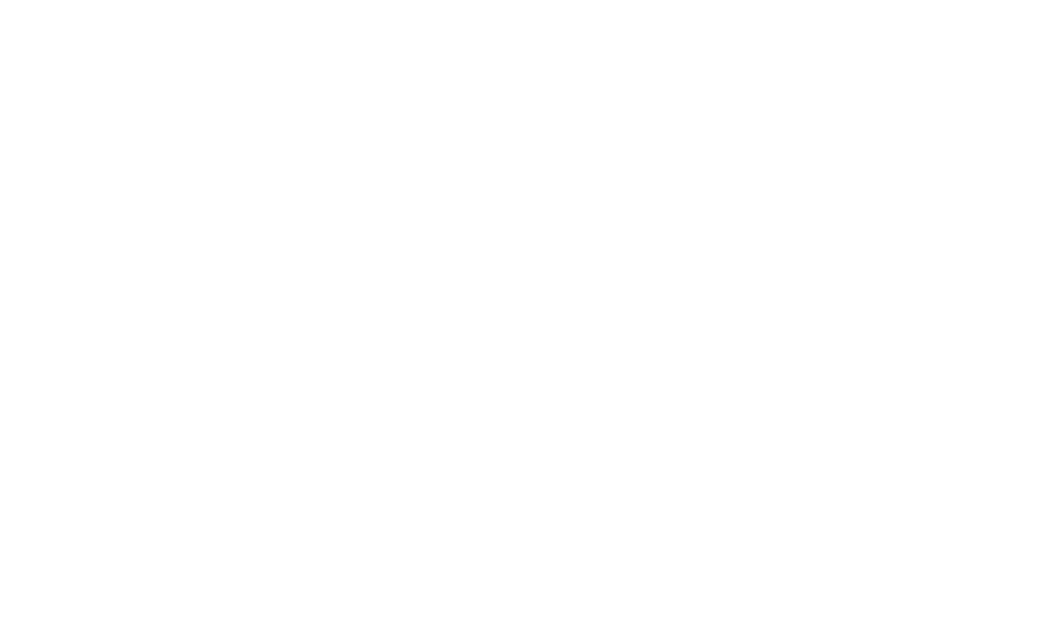
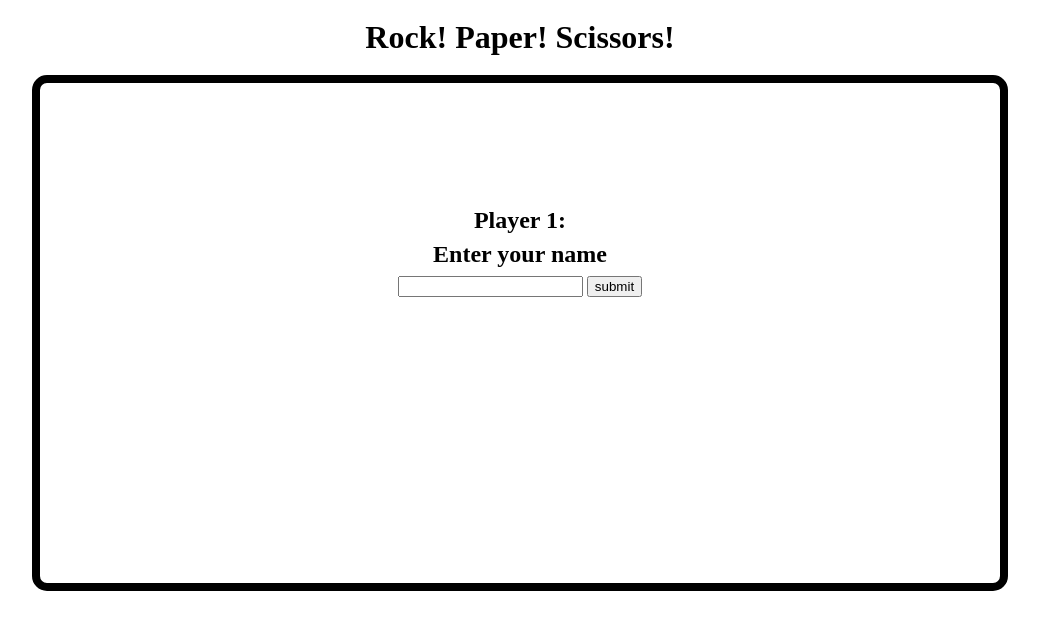
Before and after one commit to smiley-coyote/RPS-Multiplayer, a plain HTML site: page index.html in a window 1280 px wide. Shown: the whole page, without its empty margins (120-1159 px from the left). Drawn offline with nearby package versions, Linux system fonts and the light colour scheme.

Commit message:
added within comments the code for multiplayer

```diff
--- a/assets/css/style.css
+++ b/assets/css/style.css
@@ -0,0 +1,77 @@
+h1 {
+    display: block;
+    font-size: 2em;
+    margin-top: 0.67em;
+    margin-bottom: 0.67em;
+    margin-left: 0;
+    margin-right: 0;
+    font-weight: bold;
+}
+h2 {
+    display: block;
+    font-size: 1.5em;
+    margin-top: 0.83em;
+    margin-bottom: 0.83em;
+    margin-left: 0;
+    margin-right: 0;
+    font-weight: bold;
+}
+h3 {
+    display: block;
+    font-size: 1.17em;
+    margin-top: 1em;
+    margin-bottom: 1em;
+    margin-left: 0;
+    margin-right: 0;
+    font-weight: bold;
+}
+.wrapper {
+    position: relative;
+    width: 100%;
+    top: 0;
+}
+header {
+    width: 960px;
+    margin: 0 auto;
+    text-align: center;
+}
+.main-body {
+    width: 960px;
+    height: 500px;
+    margin: 0 auto;
+    border: 8px solid black;
+    border-radius: 15px;
+}
+#player-1 {
+    position: relative;
+    float: left;
+    text-align: center;
+    width: 240px;
+    height: 100%;
+    margin: 0;
+}
+#player-2 {
+    position: relative;
+    float: right;
+    text-align: center;
+    width: 240px;
+    height: 100%;
+
+}
+#game-start {
+    width: 480px;
+    height: 100%;
+    margin: 0 auto;
+}
+#game-select {
+    position: relative;
+    width: 480px;
+    top: 25%;
+    height: 50%;
+    text-align: center;
+}
+#game-select h2 {
+    position: relative;
+    margin-top: 0;
+    margin-bottom: 10px;
+}
--- a/assets/javascript/app.js
+++ b/assets/javascript/app.js
@@ -8,3 +8,119 @@
     messagingSenderId: "754178871562"
   };
   firebase.initializeApp(config);
+
+  var rps = ["rock", "paper", "scissors"];
+  var player1 = "";
+  var player2 = "";
+  var player1Select = false;
+  var database = firebase.database();
+
+  $(document).on("click", "#player-submit", function() {
+      event.preventDefault();
+      if (!player1Select) {
+        player1 = $("#player-input").val().trim();
+        $("#player-input").val("");
+        player1Select = true;
+        database.ref().push({
+            player1: player1
+        })
+        $("#player-1").html("<h2>Player 1: " + player1 + "</h2>");
+        $("#player").html(" <h2>Player 2:</h2> <h2>Enter your name</h2>")
+      } else {
+          player2 = $("#player-input").val().trim();
+          console.log(player2);
+          $("#player-input").val("");
+          database.ref().push({
+            player2: player2
+        })
+        $("#player-2").html("<h2>Player 2: " + player2 + "</h2>");
+        $("#game-select").html("");
+      }
+  })
+
+  /* firebase multiplayer code
+
+  function go() {
+  var userId = prompt('Username?', 'Guest');
+  // Consider adding '/<unique id>' if you have multiple games.
+  var gameRef = new Firebase(GAME_LOCATION);
+  assignPlayerNumberAndPlayGame(userId, gameRef);
+};
+
+// The maximum number of players.  If there are already
+// NUM_PLAYERS assigned, users won't be able to join the game.
+var NUM_PLAYERS = 4;
+
+// The root of your game data.
+var GAME_LOCATION = 'https://SampleGame.firebaseIO-demo.com/';
+
+// A location under GAME_LOCATION that will store the list of
+// players who have joined the game (up to MAX_PLAYERS).
+var PLAYERS_LOCATION = 'player_list';
+
+// A location under GAME_LOCATION that you will use to store data
+// for each player (their game state, etc.)
+var PLAYER_DATA_LOCATION = 'player_data';
+
+
+// Called after player assignment completes.
+function playGame(myPlayerNumber, userId, justJoinedGame, gameRef) {
+  var playerDataRef = gameRef.child(PLAYER_DATA_LOCATION).child(myPlayerNumber);
+  alert('You are player number ' + myPlayerNumber +
+      '.  Your data will be located at ' + playerDataRef.toString());
+
+  if (justJoinedGame) {
+    alert('Doing first-time initialization of data.');
+    playerDataRef.set({userId: userId, state: 'game state'});
+  }
+}
+
+// Use transaction() to assign a player number, then call playGame().
+function assignPlayerNumberAndPlayGame(userId, gameRef) {
+  var playerListRef = gameRef.child(PLAYERS_LOCATION);
+  var myPlayerNumber, alreadyInGame = false;
+
+  playerListRef.transaction(function(playerList) {
+    // Attempt to (re)join the given game. Notes:
+    //
+    // 1. Upon very first call, playerList will likely appear null (even if the
+    // list isn't empty), since Firebase runs the update function optimistically
+    // before it receives any data.
+    // 2. The list is assumed not to have any gaps (once a player joins, they
+    // don't leave).
+    // 3. Our update function sets some external variables but doesn't act on
+    // them until the completion callback, since the update function may be
+    // called multiple times with different data.
+    if (playerList === null) {
+      playerList = [];
+    }
+
+    for (var i = 0; i < playerList.length; i++) {
+      if (playerList[i] === userId) {
+        // Already seated so abort transaction to not unnecessarily update playerList.
+        alreadyInGame = true;
+        myPlayerNumber = i; // Tell completion callback which seat we have.
+        return;
+      }
+    }
+
+    if (i < NUM_PLAYERS) {
+      // Empty seat is available so grab it and attempt to commit modified playerList.
+      playerList[i] = userId;  // Reserve our seat.
+      myPlayerNumber = i; // Tell completion callback which seat we reserved.
+      return playerList;
+    }
+
+    // Abort transaction and tell completion callback we failed to join.
+    myPlayerNumber = null;
+  }, function (error, committed) {
+    // Transaction has completed.  Check if it succeeded or we were already in
+    // the game and so it was aborted.
+    if (committed || alreadyInGame) {
+      playGame(myPlayerNumber, userId, !alreadyInGame, gameRef);
+    } else {
+      alert('Game is full.  Can\'t join. :-(');
+    }
+  });
+}
+*/
--- a/index.html
+++ b/index.html
@@ -11,7 +11,30 @@
     <script src="https://www.gstatic.com/firebasejs/5.1.0/firebase.js"></script>
 </head>
 <body>
+    <div class="wrapper">
+        <header>
+            <h1>Rock! Paper! Scissors!</h1>
+        </header>
+    </div>
+    <div class="wrapper">
+        <div class="main-body">
+            <div id="player-1"></div>
+            <div id="player-2"></div>
+            <div id="game-start">
+                <div id="game-select">
+                    <span id="player">
+                    <h2>Player 1:</h2>
+                    <h2>Enter your name</h2>
+                    </span>
+                    <form>
+                        <input type="text" id="player-input">
+                        <button type="submit" id="player-submit">submit</button>
+                    </form>
+                </div>
+            </div>
 
+        </div>
+    </div>
 </body>
     <script src="assets/javascript/app.js"></script>
 </html>
```
